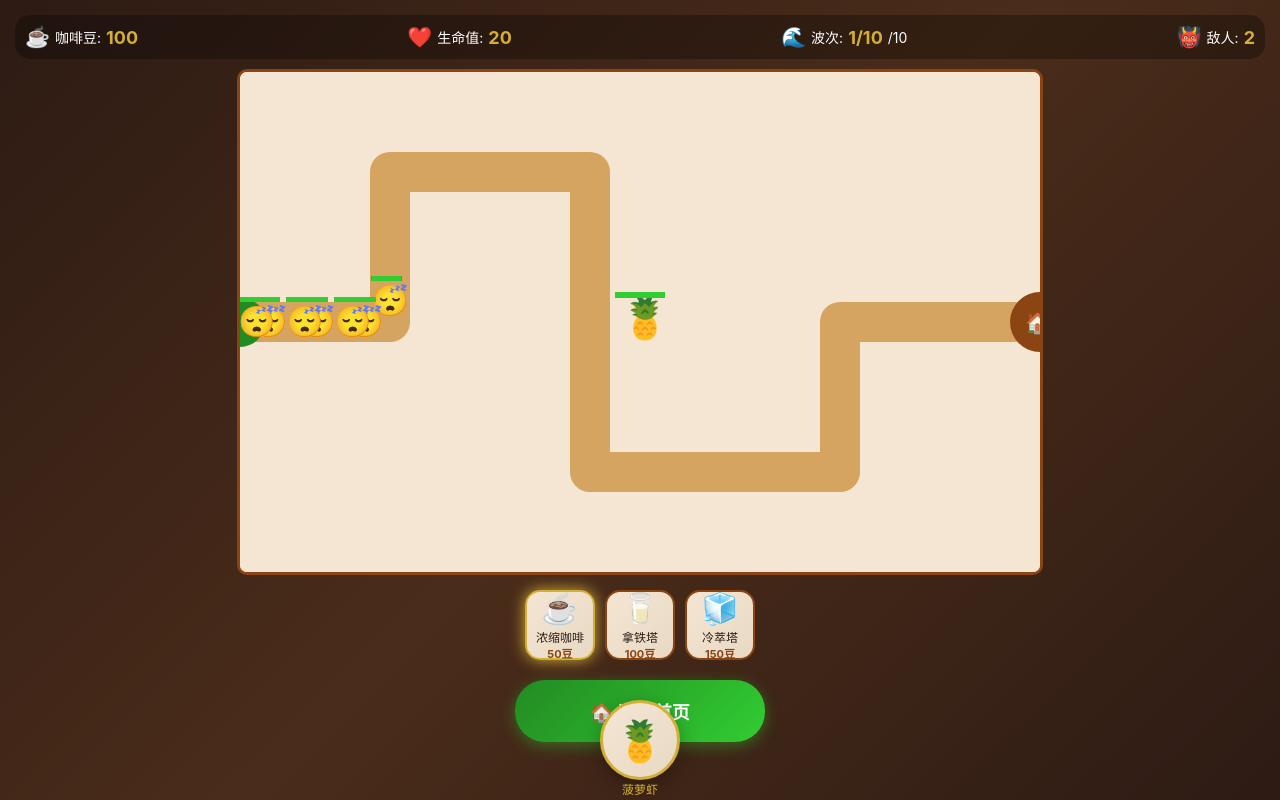
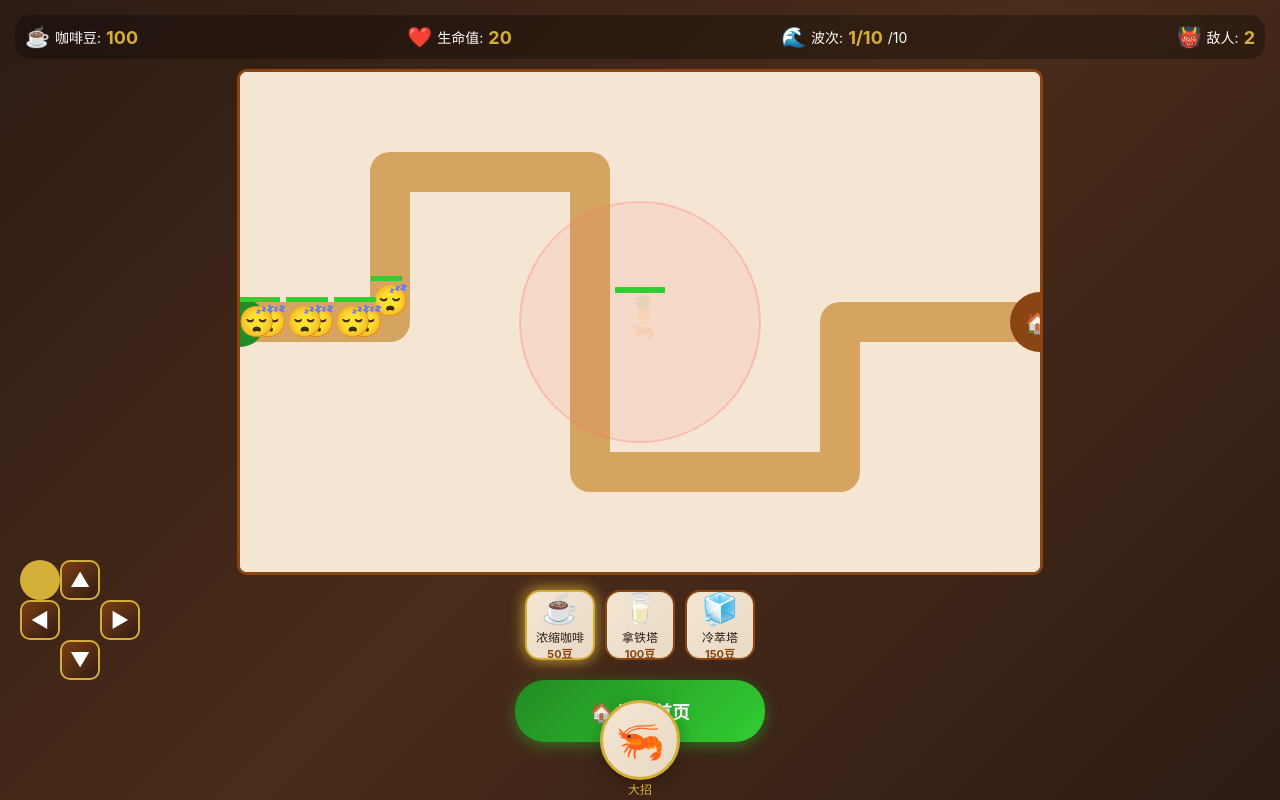
Before and after one commit to dsspad/pineapple-cafe-defense, a plain HTML site: page index.html in a window 1280 px wide. Both pictures are taken after a click on the button "🎮 开始游戏". Drawn offline with Linux system fonts and the light colour scheme.

Commit message:
V1.1: 优化菠萝虾 - 十字键控制+自动攻击+大招系统

```diff
--- a/index.html
+++ b/index.html
@@ -44,6 +44,19 @@ body{font-family:-apple-system,BlinkMacSystemFont,'Segoe UI',Roboto,sans-serif;b
 .hero-avatar{font-size:40px;position:absolute;top:50%;left:50%;transform:translate(-50%,-50%)}
 .hero-name{position:absolute;bottom:-20px;left:50%;transform:translateX(-50%);font-size:12px;white-space:nowrap;color:var(--gold)}
 .cooldown-overlay{position:absolute;inset:0;background:rgba(0,0,0,.6);border-radius:50%;display:flex;align-items:center;justify-content:center;color:#fff;font-size:14px;font-weight:bold}
+
+/* 十字方向键 */
+.dpad{position:fixed;bottom:120px;left:20px;width:120px;height:120px;z-index:100}
+.dpad-btn{position:absolute;width:40px;height:40px;background:linear-gradient(135deg,rgba(139,69,19,.8),rgba(45,27,20,.8));border:2px solid var(--gold);border-radius:10px;display:flex;align-items:center;justify-content:center;font-size:20px;cursor:pointer;user-select:none;touch-action:none}
+.dpad-btn:active{background:var(--gold);transform:scale(0.95)}
+.dpad-up{top:0;left:40px}
+.dpad-down{bottom:0;left:40px}
+.dpad-left{top:40px;left:0}
+.dpad-right{top:40px;right:0}
+.dpad-center{top:40px;left:40px;width:40px;height:40px;background:var(--gold);border-radius:50%}
+
+/* 攻击范围 */
+.attack-range{stroke:rgba(255,107,107,.3);stroke-width:2;fill:rgba(255,107,107,.1)}
 
 /* 波次提示 */
 .wave-alert{position:fixed;top:50%;left:50%;transform:translate(-50%,-50%);background:linear-gradient(135deg,var(--caramel),var(--dark-brown));padding:30px 50px;border-radius:20px;border:3px solid var(--gold);text-align:center;z-index:200;animation:fadeInOut 2s ease}
@@ -138,10 +151,19 @@ body{font-family:-apple-system,BlinkMacSystemFont,'Segoe UI',Roboto,sans-serif;b
 <div class="tower-cost">150豆</div>
 </div>
 </div>
+<!-- 十字方向键 -->
+<div class="dpad" id="dpad">
+<div class="dpad-btn dpad-up" data-dir="up">▲</div>
+<div class="dpad-btn dpad-down" data-dir="down">▼</div>
+<div class="dpad-btn dpad-left" data-dir="left">◀</div>
+<div class="dpad-btn dpad-right" data-dir="right">▶</div>
+<div class="dpad-center"></div>
+</div>
+
 <div class="hero-panel">
 <div class="hero-btn" id="hero-pineapple" onclick="useHeroSkill('pineapple')">
-<div class="hero-avatar">🍍</div>
-<div class="hero-name">菠萝虾</div>
+<div class="hero-avatar">🦐</div>
+<div class="hero-name">大招</div>
 </div>
 </div>
 <button class="menu-btn btn-start" onclick="goHome()" style="margin-top:20px">🏠 返回首页</button>
@@ -184,7 +206,7 @@ const canvas=document.getElementById('gameCanvas');
 const ctx=canvas.getContext('2d');
 
 // 游戏状态
-let game={beans:100,lives:20,wave:1,enemies:[],towers:[],projectiles:[],selectedTower:'espresso',kills:0,active:true,heroSkillCooldown:false,hero:{x:400,y:250,targetX:400,targetY:250,moving:false}};
+let game={beans:100,lives:20,wave:1,enemies:[],towers:[],projectiles:[],selectedTower:'espresso',kills:0,active:true,heroSkillCooldown:false,hero:{x:400,y:250,targetX:400,targetY:250,moving:false,attackRange:120,attackCooldown:0}};
 
 // 防御塔配置
 const towerTypes={
@@ -239,16 +261,22 @@ ctx.fillStyle=hpPercent>0.5?'#32cd32':'#e94560';ctx.fillRect(enemy.x-barWidth/2,
 game.projectiles.forEach(p=>{
 ctx.fillStyle=p.color;ctx.beginPath();ctx.arc(p.x,p.y,5,0,Math.PI*2);ctx.fill()
 });
-// 绘制英雄
+// 绘制英雄（菠萝虾：上面菠萝+下面虾）
 if(game.hero){
-ctx.font='40px Arial';ctx.fillText('🍍',game.hero.x-20,game.hero.y+10);
+// 绘制攻击范围
+ctx.strokeStyle='rgba(255,107,107,0.3)';ctx.lineWidth=2;
+ctx.beginPath();ctx.arc(game.hero.x,game.hero.y,game.hero.attackRange,0,Math.PI*2);ctx.stroke();
+ctx.fillStyle='rgba(255,107,107,0.1)';ctx.fill();
+// 绘制菠萝虾（上面菠萝🍍+下面虾🦐）
+ctx.font='25px Arial';ctx.fillText('🍍',game.hero.x-12,game.hero.y-5);
+ctx.font='20px Arial';ctx.fillText('🦐',game.hero.x-10,game.hero.y+15);
 // 英雄血条
-ctx.fillStyle='#333';ctx.fillRect(game.hero.x-25,game.hero.y-30,50,6);
-ctx.fillStyle='#32cd32';ctx.fillRect(game.hero.x-25,game.hero.y-30,50,6);
-// 选中效果
+ctx.fillStyle='#333';ctx.fillRect(game.hero.x-25,game.hero.y-35,50,6);
+ctx.fillStyle='#32cd32';ctx.fillRect(game.hero.x-25,game.hero.y-35,50,6);
+// 移动状态指示
 if(game.hero.moving){
 ctx.strokeStyle='rgba(212,175,55,0.5)';ctx.lineWidth=2;
-ctx.beginPath();ctx.arc(game.hero.x,game.hero.y,30,0,Math.PI*2);ctx.stroke()
+ctx.beginPath();ctx.arc(game.hero.x,game.hero.y,35,0,Math.PI*2);ctx.stroke();
 }
 }
 }
@@ -311,12 +339,36 @@ p.x+=dx/dist*8;p.y+=dy/dist*8
 }
 });
 // 更新英雄移动
-if(game.hero&&game.hero.moving){
+if(game.hero){
+// 键盘/方向键移动
+if(game.hero.moveDir){
+const speed=3;
+if(game.hero.moveDir.up&&game.hero.y>50)game.hero.y-=speed;
+if(game.hero.moveDir.down&&game.hero.y<450)game.hero.y+=speed;
+if(game.hero.moveDir.left&&game.hero.x>50)game.hero.x-=speed;
+if(game.hero.moveDir.right&&game.hero.x<750)game.hero.x+=speed;
+}
+// 目标移动
+if(game.hero.moving){
 const dx=game.hero.targetX-game.hero.x;
 const dy=game.hero.targetY-game.hero.y;
 const dist=Math.sqrt(dx*dx+dy*dy);
-if(dist<5){game.hero.moving=false;game.hero.x=game.hero.targetX;game.hero.y=game.hero.targetY}
+if(dist<5){game.hero.moving=false}
 else{game.hero.x+=dx/dist*3;game.hero.y+=dy/dist*3}
+}
+// 英雄自动攻击
+if(game.hero.attackCooldown>0)game.hero.attackCooldown--;
+else{
+const target=game.enemies.find(e=>{
+const dx=e.x-game.hero.x,dy=e.y-game.hero.y;
+return Math.sqrt(dx*dx+dy*dy)<game.hero.attackRange
+});
+if(target){
+// 英雄发射咖啡豆子弹
+game.projectiles.push({x:game.hero.x,y:game.hero.y,target:target,damage:15,color:'#D4AF37',type:'hero'});
+game.hero.attackCooldown=20
+}
+}
 }
 // 生成敌人
 if(game.enemies.length===0&&game.wave<=10){
@@ -534,8 +586,41 @@ document.getElementById('gameOver').classList.add('active')
 function startGame(){
 document.getElementById('homePage').classList.remove('active');
 document.getElementById('gamePage').classList.add('active');
-game={beans:100,lives:20,wave:1,enemies:[],towers:[],projectiles:[],selectedTower:'espresso',kills:0,active:true,heroSkillCooldown:false,hero:{x:400,y:250,targetX:400,targetY:250,moving:false}};
-updateUI();startWave();update()
+game={beans:100,lives:20,wave:1,enemies:[],towers:[],projectiles:[],selectedTower:'espresso',kills:0,active:true,heroSkillCooldown:false,hero:{x:400,y:250,targetX:400,targetY:250,moving:false,attackRange:120,attackCooldown:0,moveDir:{up:false,down:false,left:false,right:false}}};
+setupDPad();updateUI();startWave();update()
+}
+
+// 设置方向键
+function setupDPad(){
+const dpad=document.getElementById('dpad');
+if(!dpad)return;
+const buttons=dpad.querySelectorAll('.dpad-btn');
+buttons.forEach(btn=>{
+const dir=btn.dataset.dir;
+if(!dir)return;
+// 触摸/鼠标按下
+btn.addEventListener('mousedown',()=>{if(game.hero)game.hero.moveDir[dir]=true});
+btn.addEventListener('touchstart',(e)=>{e.preventDefault();if(game.hero)game.hero.moveDir[dir]=true});
+// 触摸/鼠标释放
+btn.addEventListener('mouseup',()=>{if(game.hero)game.hero.moveDir[dir]=false});
+btn.addEventListener('mouseleave',()=>{if(game.hero)game.hero.moveDir[dir]=false});
+btn.addEventListener('touchend',(e)=>{e.preventDefault();if(game.hero)game.hero.moveDir[dir]=false});
+});
+// 键盘控制
+document.addEventListener('keydown',e=>{
+if(!game.hero)return;
+if(e.key==='ArrowUp'||e.key==='w')game.hero.moveDir.up=true;
+if(e.key==='ArrowDown'||e.key==='s')game.hero.moveDir.down=true;
+if(e.key==='ArrowLeft'||e.key==='a')game.hero.moveDir.left=true;
+if(e.key==='ArrowRight'||e.key==='d')game.hero.moveDir.right=true;
+});
+document.addEventListener('keyup',e=>{
+if(!game.hero)return;
+if(e.key==='ArrowUp'||e.key==='w')game.hero.moveDir.up=false;
+if(e.key==='ArrowDown'||e.key==='s')game.hero.moveDir.down=false;
+if(e.key==='ArrowLeft'||e.key==='a')game.hero.moveDir.left=false;
+if(e.key==='ArrowRight'||e.key==='d')game.hero.moveDir.right=false;
+});
 }
 
 // 重新开始
```
